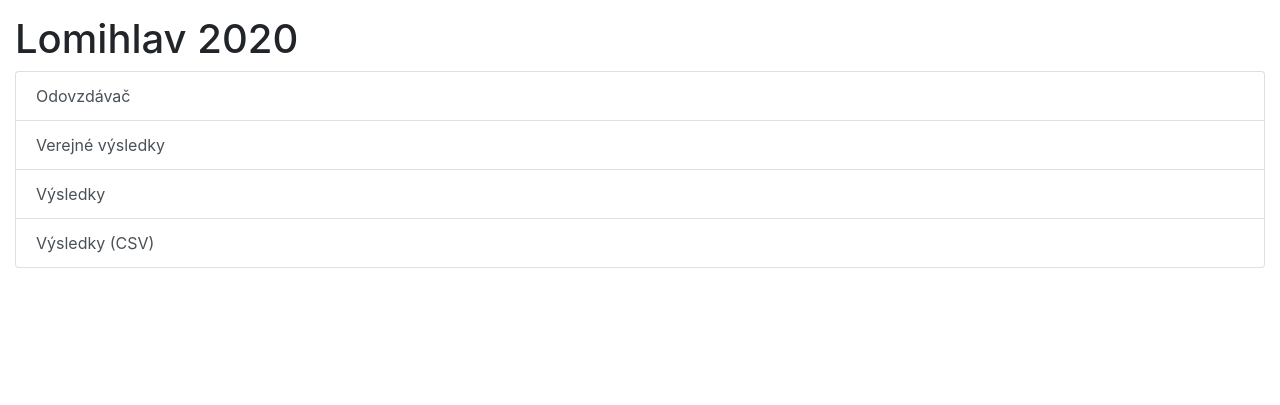
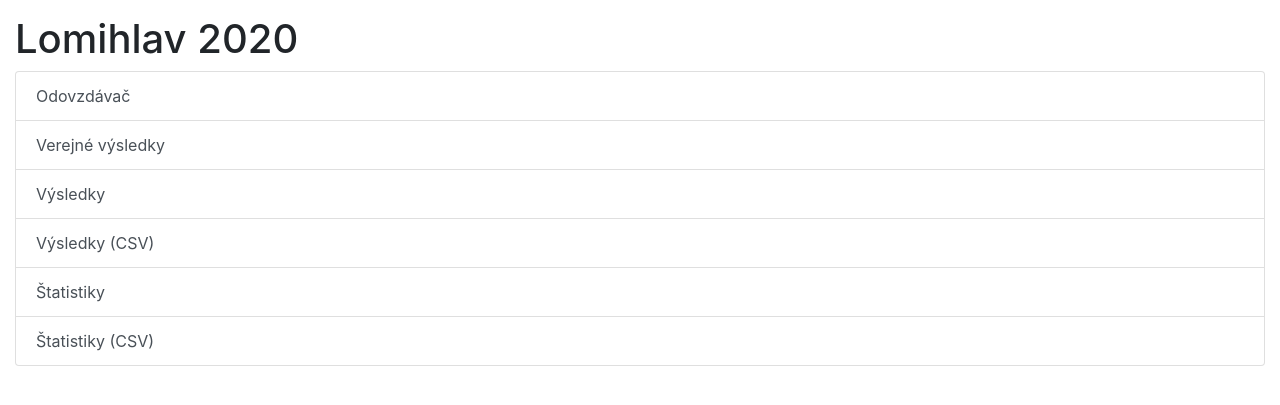
Before and after one commit to ZdruzenieSTROM/sutazeStrom, a Django app: page /1/ in a window 1280 px wide. Shown: the part 56-461 px from the top of the page. Run offline with Django 3.2, Linux system fonts and the light colour scheme; a user stored in the database is signed in; tables that the repository leaves empty hold one stand-in row (values such as "Sample post"); some libraries are stand-ins or nearby versions.

Commit message:
Add to menu

```diff
--- a/competition/templates/competition/event.html
+++ b/competition/templates/competition/event.html
@@ -10,6 +10,8 @@
   <a class="list-group-item list-group-item-action" href="{% url 'competition:public-results' event.pk %}">Verejné výsledky</a>
   <a class="list-group-item list-group-item-action" href="{% url 'competition:results' event.pk %}">Výsledky</a>
   <a class="list-group-item list-group-item-action" href="{% url 'competition:csv_results' event.pk %}">Výsledky (CSV)</a>
+  <a class="list-group-item list-group-item-action" href="{% url 'competition:statistics' event.pk %}">Štatistiky</a>
+  <a class="list-group-item list-group-item-action" href="{% url 'competition:csv_statistics' event.pk %}">Štatistiky (CSV)</a>
   {% if not event.started_at %}
   <form action="{% url 'competition:event' event.pk %}" method="POST">
     {% csrf_token %}
--- a/competition/urls.py
+++ b/competition/urls.py
@@ -20,7 +20,7 @@ urlpatterns = [
     path('<int:pk>/statistics/',
          staff_member_required(StatisticsView.as_view()), name='statistics'),
     path('<int:pk>/csvstatistics/',
-         staff_member_required(StatisticsCsvExportView.as_view()), name='statistics'),
+         staff_member_required(StatisticsCsvExportView.as_view()), name='csv_statistics'),
     path('initialize', staff_member_required(
         InitializeView.as_view()), name='initialize'),
     path('import/', staff_member_required(ImportFormView.as_view()), name='import'),
```
